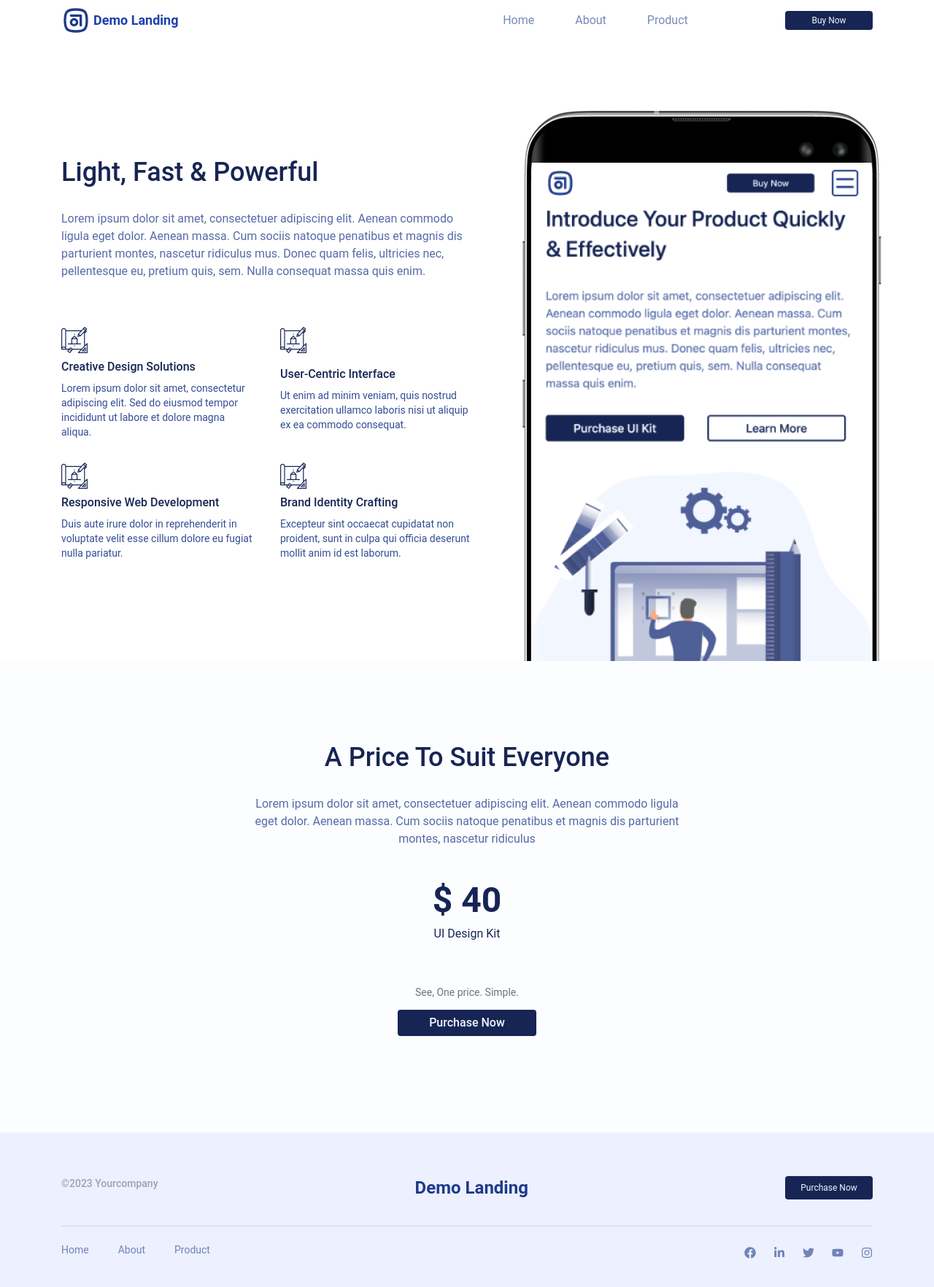
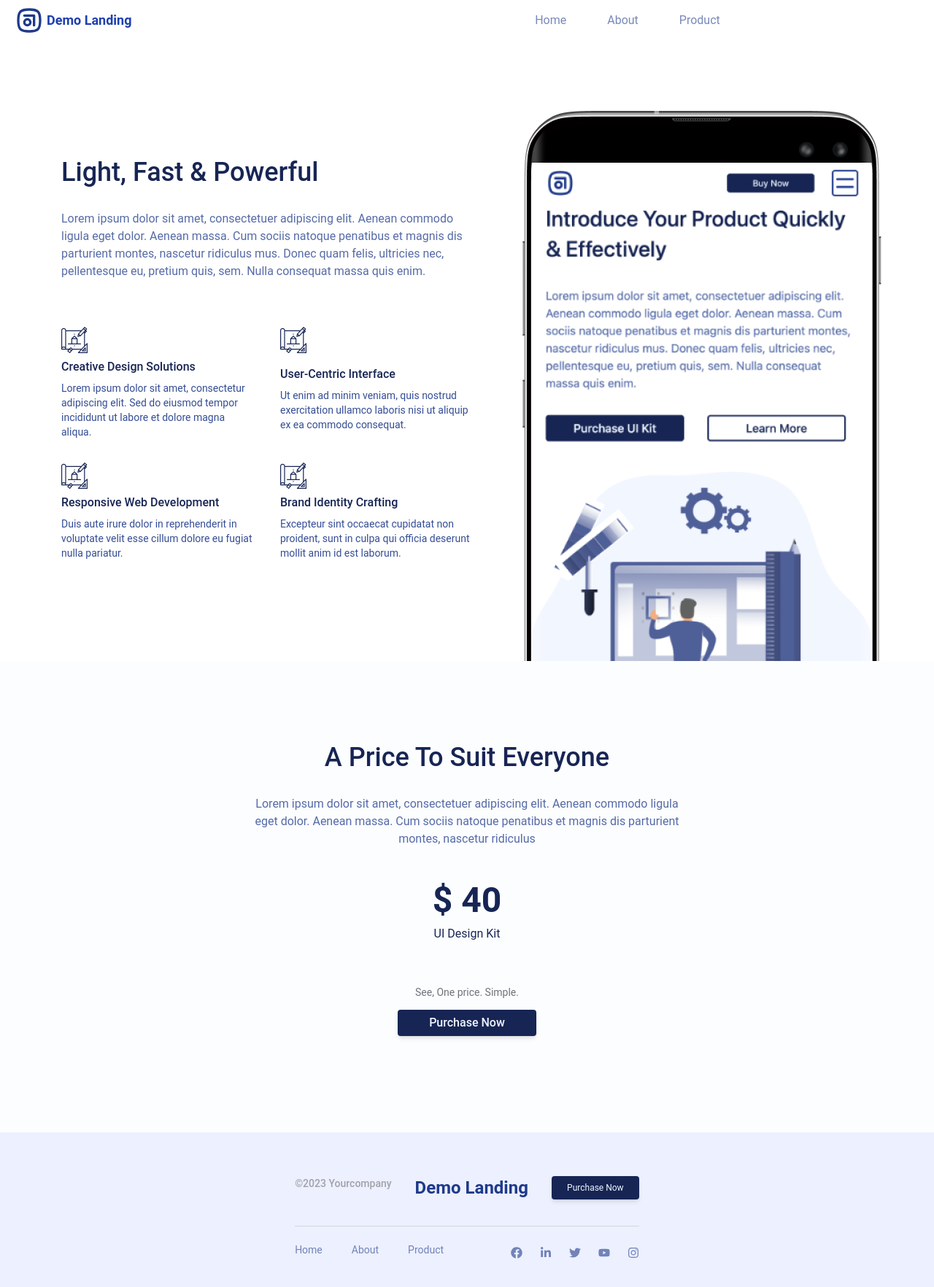
Before and after one commit to telesyk/sample-simple-landing, a Next.js app: page /product in a window 1280 px wide. Shown: the top 1764 px of the page at 73% size. Built offline with nearby package versions, Linux system fonts and the light colour scheme.

Commit message:
Extend styles with custom utils. Update menu animation.

```diff
--- a/src/app/globals.css
+++ b/src/app/globals.css
@@ -2,32 +2,17 @@
 @tailwind components;
 @tailwind utilities;
 
-/* :root {
-  --foreground-rgb: 0, 0, 0;
-  --background-start-rgb: 214, 219, 220;
-  --background-end-rgb: 255, 255, 255;
-}
-
-@media (prefers-color-scheme: dark) {
-  :root {
-    --foreground-rgb: 255, 255, 255;
-    --background-start-rgb: 0, 0, 0;
-    --background-end-rgb: 0, 0, 0;
+@layer utilities {
+  .rotate-y-0 {
+    --tw-rotate: 0deg;
+    transform: translate(var(--tw-translate-x), var(--tw-translate-y))
+      rotateY(var(--tw-rotate)) skewX(var(--tw-skew-x)) skewY(var(--tw-skew-y))
+      scaleX(var(--tw-scale-x)) scaleY(var(--tw-scale-y));
+  }
+  .rotate-y-90 {
+    --tw-rotate: 90deg;
+    transform: translate(var(--tw-translate-x), var(--tw-translate-y))
+      rotateY(var(--tw-rotate)) skewX(var(--tw-skew-x)) skewY(var(--tw-skew-y))
+      scaleX(var(--tw-scale-x)) scaleY(var(--tw-scale-y));
   }
 }
-
-body {
-  color: rgb(var(--foreground-rgb));
-  background: linear-gradient(
-      to bottom,
-      transparent,
-      rgb(var(--background-end-rgb))
-    )
-    rgb(var(--background-start-rgb));
-}
-
-@layer utilities {
-  .text-balance {
-    text-wrap: balance;
-  }
-} */
--- a/src/app/layout.tsx
+++ b/src/app/layout.tsx
@@ -16,7 +16,7 @@ export default function RootLayout({
 }>) {
   return (
     <html lang="en">
-      <body className="overflow-x-hidden bg-white dark:bg-slate-800">
+      <body className="w-screen overflow-x-hidden bg-white dark:bg-slate-800">
         <GlobalProvider>
           <Header />
           <PagesProvider>{children}</PagesProvider>
--- a/src/components/Buttons/Base.tsx
+++ b/src/components/Buttons/Base.tsx
@@ -2,7 +2,7 @@ import Link from 'next/link'
 import { ButtonProps } from '@/types'
 
 const baseClasses =
-  'inline-flex items-center justify-center gap-4 rounded border-2 box-border transition-colors'
+  'inline-flex items-center justify-center gap-4 rounded border-2 box-border shadow-md transition-colors'
 
 export default function BaseButton({
   size = 'md',
--- a/src/components/HomeContainer/SectionHero.tsx
+++ b/src/components/HomeContainer/SectionHero.tsx
@@ -31,14 +31,14 @@ export default function SectionHero() {
       title={hero?.title}
       sectionStyles={styles}
       image="/hero.svg"
-      className="max-h-screen lg:h-[80vh] lg:min-h-[500px] overflow-hidden"
+      className="max-h-screen lg:h-[80vh] lg:min-h-[500px] lg:overflow-visible"
       imageClassName="w-full h-auto lg:scale-150 lg:translate-x-32 xl:translate-x-72"
     >
       <TextContent
         title={hero?.title}
         content={hero?.content}
         headingType={'h1'}
-        className="max-w-screen-md lg:max-w-[540px]"
+        className="max-w-screen-md lg:max-w-[540px] pt-32"
       >
         <div className="flex flex-wrap gap-8 items-center">
           <PrimaryButton>{hero?.button?.primary?.title}</PrimaryButton>
--- a/src/components/Layout/Container.tsx
+++ b/src/components/Layout/Container.tsx
@@ -5,7 +5,5 @@ export default function Container({
   children: React.ReactNode
   className?: string
 }>) {
-  return (
-    <div className={`px-5 w-full max-w-6xl flex ${className}`}>{children}</div>
-  )
+  return <div className={`px-5 max-w-6xl flex ${className}`}>{children}</div>
 }
--- a/src/components/Layout/Header.tsx
+++ b/src/components/Layout/Header.tsx
@@ -5,13 +5,12 @@ import { useGlobalContext } from '@/app/context'
 import { NavType, GlobalProps } from '@/types'
 import Link from 'next/link'
 import Image from 'next/image'
-import { TbBrandAbstract, TbMenu } from 'react-icons/tb'
-import { IoMdCloseCircleOutline } from 'react-icons/io'
-import { Container, PrimaryButton, LoadingMenu } from '@/components'
+import { TbBrandAbstract, TbMenu, TbSquareX } from 'react-icons/tb'
+import { Container, LoadingMenu } from '@/components'
 import { useLargeScreen } from '@/hooks'
 
-const cssMenuOpen = 'opacity-100 translate-x-0'
-const cssMenuHide = 'opacity-0 translate-x-full'
+const cssMenuOpen = 'opacity-100 rotate-y-0 z-50 w-screen'
+const cssMenuHide = 'opacity-0 rotate-y-90 -z-10 w-80'
 
 export default function Header() {
   const [state, setState] = useState({
@@ -19,7 +18,7 @@ export default function Header() {
     isMenuDisplayed: false,
     menuPreloadClass: 'hidden',
   })
-  const { navigation, brand, header }: GlobalProps = useGlobalContext()
+  const { navigation, brand }: GlobalProps = useGlobalContext()
   const isLargeScreen = useLargeScreen()
 
   useEffect(() => {
@@ -50,24 +49,25 @@ export default function Header() {
   }
 
   const menuListClass =
-    'px-8 py-16 lg:p-0 w-screen lg:max-w-auto lg:w-auto h-screen lg:h-auto ' +
+    'py-16 lg:p-0 lg:w-auto h-screen lg:h-auto ' +
     'flex flex-col lg:flex-row gap-6 lg:gap-2 items-center justify-center ' +
-    'bg-slate-100/70 dark:bg-blue-900/70 backdrop-blur lg:bg-transparent lg:dark:bg-transparent ' +
-    'fixed lg:relative z-50 top-0 right-0 ' +
-    'transition ' +
+    'bg-slate-100/70 dark:bg-blue-900/70 backdrop-blur ' +
+    'lg:bg-transparent lg:dark:bg-transparent ' +
+    'fixed lg:static top-0 right-0 ' +
+    'transform-gpu transition-all ' +
     state.mobileMenuClass
 
   const renderMenu = () => {
     if (!navigation) return <LoadingMenu />
     return (
       <ul className={menuListClass.trim()}>
-        <li className="inline-block lg:hidden">
+        <li className="inline-block lg:hidden shadow">
           <button
             onClick={handleMenu}
             title="Close menu"
             className="text-blue-900/60 hover:text-blue-800/90 dark:text-blue-100 dark:hover:text-blue-200"
           >
-            <IoMdCloseCircleOutline className="w-8 h-8" />
+            <TbSquareX className="w-8 h-8" />
           </button>
         </li>
         {navigation.map((navItem: NavType) => (
@@ -86,7 +86,7 @@ export default function Header() {
   }
 
   return (
-    <header className="flex justify-center bg-transparent">
+    <header className="backdrop-blur">
       <Container className="lg:overflow-hidden">
         <nav className="w-full inline-flex py-2 gap-6 justify-between items-center">
           <div className="flex-1 inline-flex gap-1 items-center">
@@ -107,15 +107,10 @@ export default function Header() {
           <div className={`w-0 lg:w-auto lg:flex-1 ${state.menuPreloadClass}`}>
             {renderMenu()}
           </div>
-          <div className="inline-flex justify-end">
-            <PrimaryButton size="sm">
-              {header?.button.primary?.title}
-            </PrimaryButton>
-          </div>
-          <div className="inline-flex justify-end lg:hidden">
+          <div className="flex-auto inline-flex justify-end lg:hidden">
             <button
               onClick={handleMenu}
-              className="rounded border-2 border-blue-900 hover:border-blue-800 dark:border-blue-100 hover:dark:border-blue-200 transition"
+              className="rounded border-2 border-blue-900 hover:border-blue-800 dark:border-blue-100 hover:dark:border-blue-200 transition relative z-10"
             >
               <TbMenu className="w-8 h-8 stroke-blue-900 dark: dark:stroke-blue-100" />
             </button>
--- a/src/components/SectionContainer/index.tsx
+++ b/src/components/SectionContainer/index.tsx
@@ -44,7 +44,7 @@ export default function SectionContainer({
 
   return (
     <section
-      className={`w-screen overflow-x-hidden flex justify-center ${className}`}
+      className={`min-w-full flex justify-center ${className}`}
       style={sectionStyles}
     >
       <Container>
```
